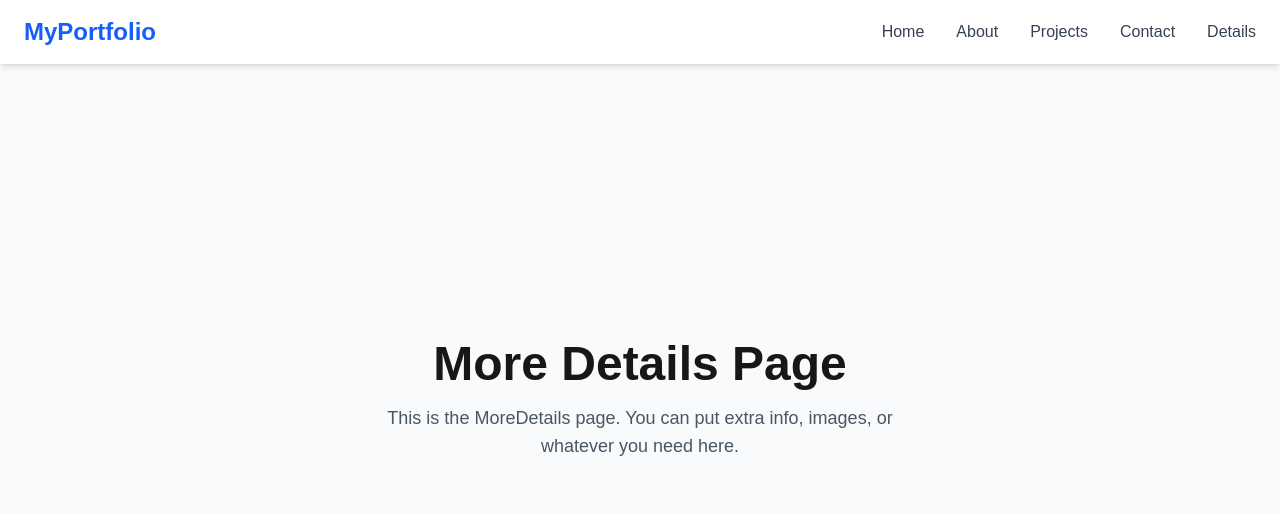
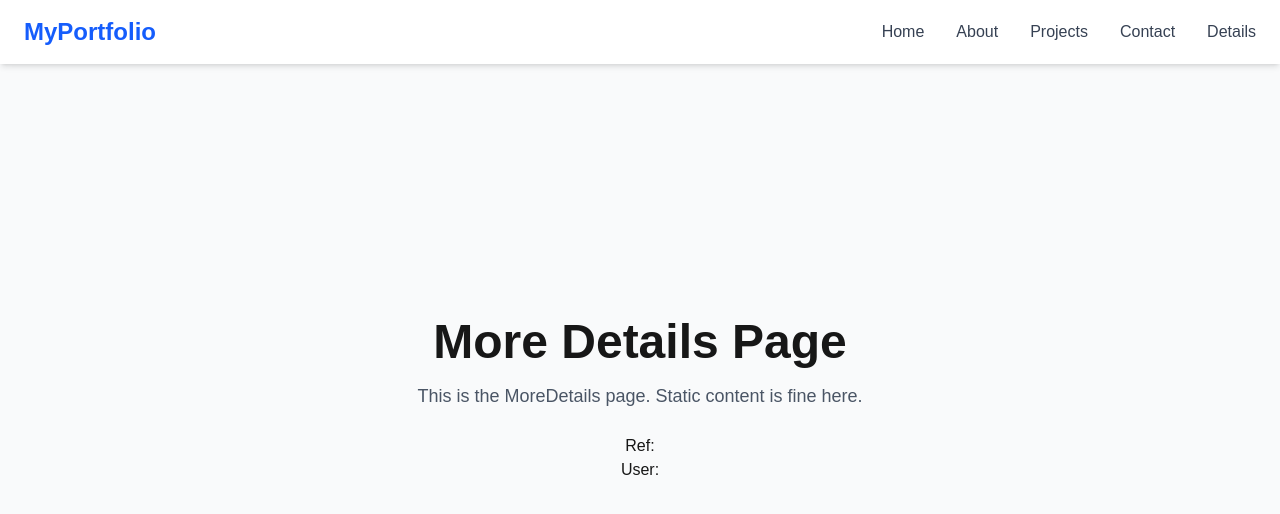
Before and after one commit to KaeHerng/my.profile.nextjs, a Next.js app: page /more-details in a window 1280 px wide. Shown: the top 514 px of the page. Built offline with nearby package versions, Linux system fonts and the light colour scheme.

Commit message:
push latest change seperated server component and client component

```diff
--- /dev/null
+++ b/src/app/more-details/DetailsClient.tsx
@@ -0,0 +1,22 @@
+"use client";
+
+import { useSearchParams } from "next/navigation";
+import { useEffect } from "react";
+
+export default function DetailsClient() {
+  const searchParams = useSearchParams();
+  const ref = searchParams.get("ref");
+  const user = searchParams.get("user");
+
+  useEffect(() => {
+    console.log("ref =>", ref);
+    console.log("user =>", user);
+  }, [ref, user]);
+
+  return (
+    <div className="mt-6">
+      <p>Ref: {ref}</p>
+      <p>User: {user}</p>
+    </div>
+  );
+}
--- a/src/app/more-details/page.tsx
+++ b/src/app/more-details/page.tsx
@@ -1,26 +1,16 @@
-"use client";
+// default server component
+import DetailsClient from "./DetailsClient";
 
-// src/app/more-details/page.tsx
-import { useSearchParams } from "next/navigation";
-import { useEffect } from "react";
-
-export default function MoreDetails() {
-
-  const searchParams = useSearchParams();
-  const ref = searchParams.get("ref"); // "navbar"
-  const user = searchParams.get("user"); // "123"
-
-  useEffect(() => {
-   console.log('ref =>', ref)
-   console.log('user =>', user)
-  })
-
+export default function MoreDetailsPage() {
   return (
     <section className="min-h-screen flex flex-col items-center justify-center text-center p-6 bg-gray-50">
       <h1 className="text-5xl font-bold mb-4">More Details Page</h1>
       <p className="text-lg text-gray-600 max-w-xl">
-        This is the MoreDetails page. You can put extra info, images, or whatever you need here.
+        This is the MoreDetails page. Static content is fine here.
       </p>
+
+      {/* Client component handles URL params */}
+      <DetailsClient />
     </section>
   );
 }
```
